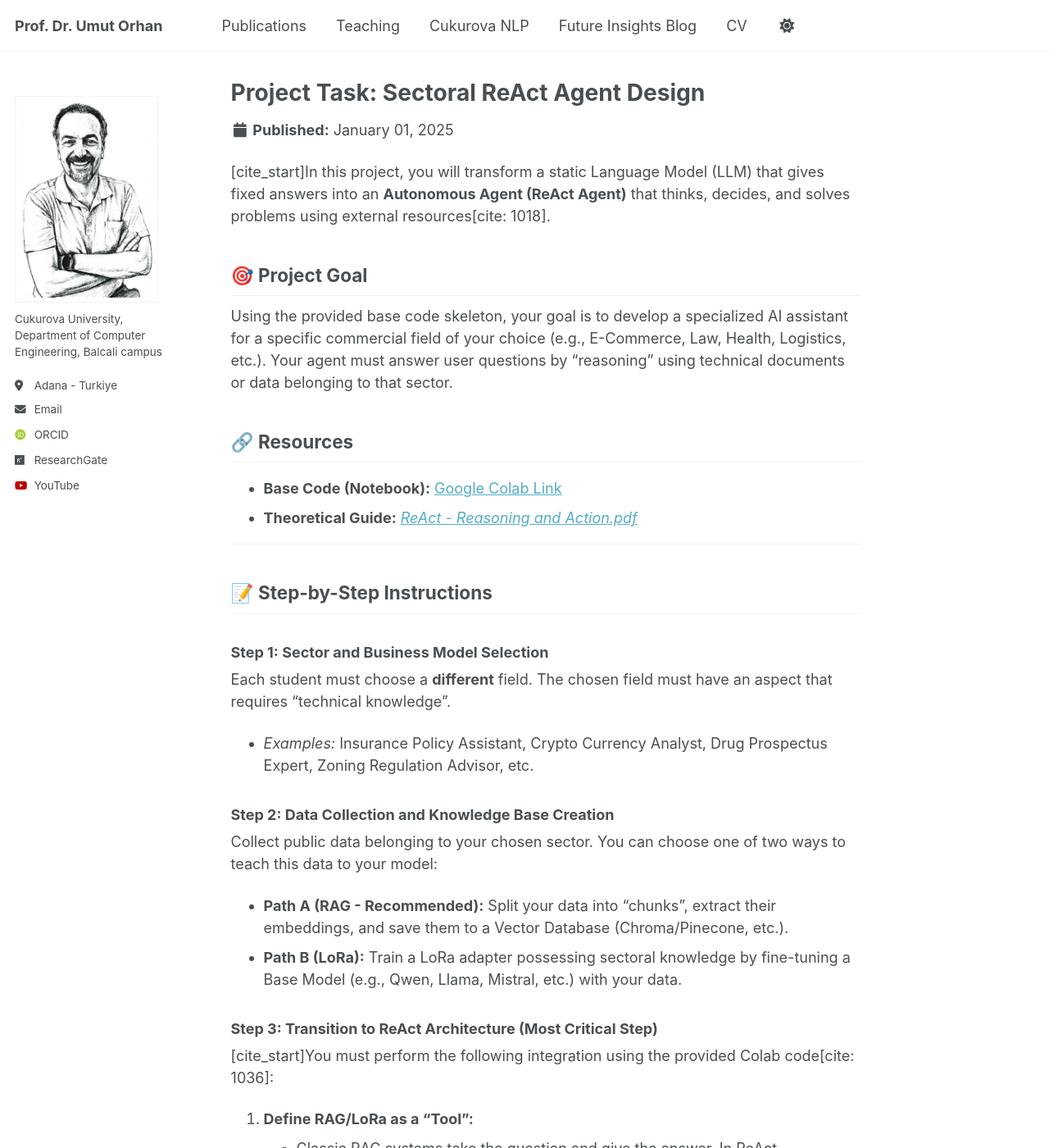
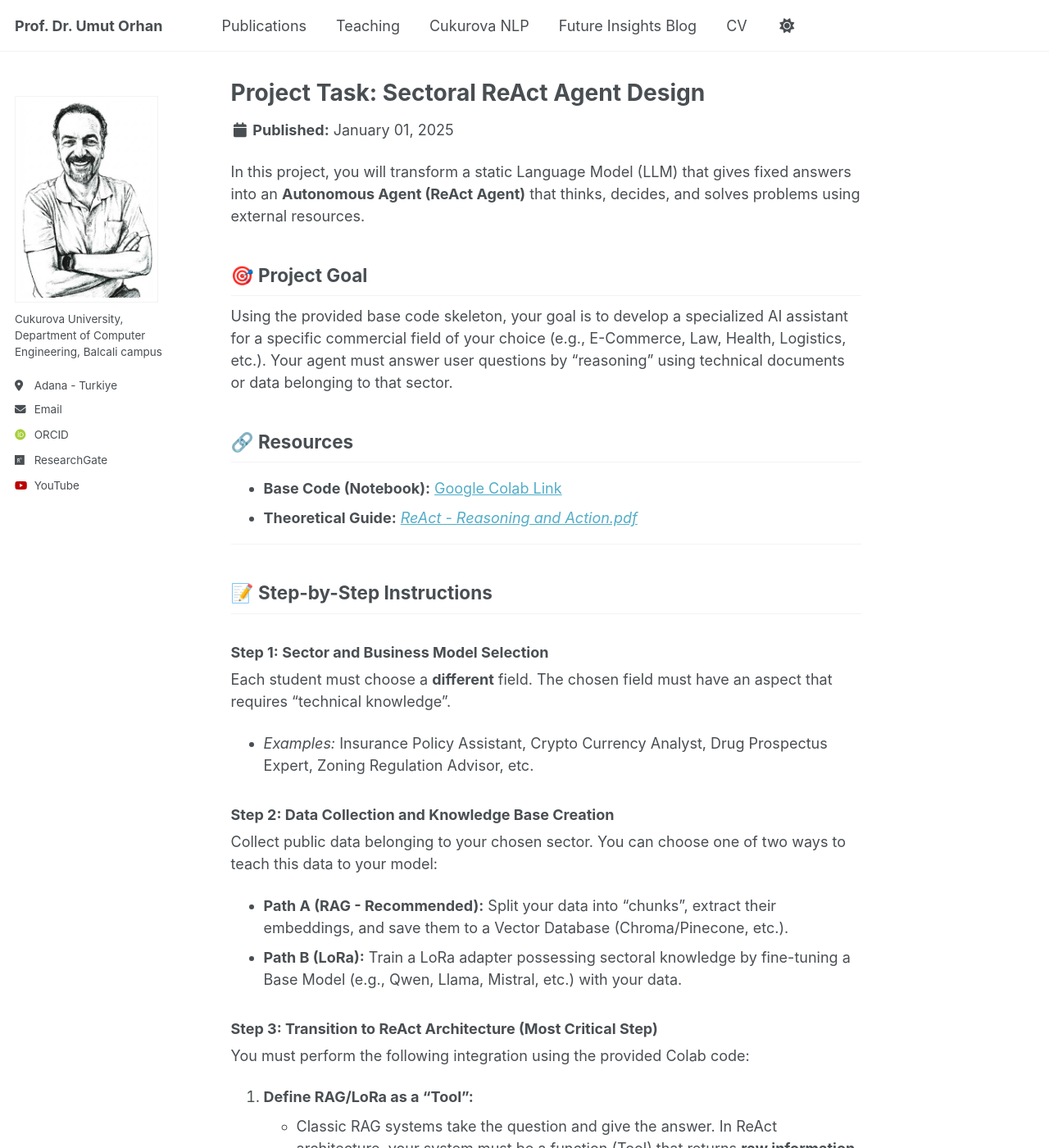
Before and after one commit to uorhan/uorhan.github.io, a Jekyll site: the page built from files/Agentic-task.md, in a window 1280 px wide and 1400 px high. Shown: the whole window at 82% size. Built offline with Jekyll 4.4.1, drawn with Linux system fonts in a browser that asks for light colours; some web fonts are replaced.

Commit message:
Clean up project description and integration steps
Removed citation markers from project description and integration instructions.

```diff
--- a/files/Agentic-task.md
+++ b/files/Agentic-task.md
@@ -4,7 +4,7 @@ date: 2025-1-1
 description: "A task to transform a static LLM into an autonomous ReAct Agent capable of reasoning and using external tools to solve problems."
 ---
 
-[cite_start]In this project, you will transform a static Language Model (LLM) that gives fixed answers into an **Autonomous Agent (ReAct Agent)** that thinks, decides, and solves problems using external resources[cite: 1018].
+In this project, you will transform a static Language Model (LLM) that gives fixed answers into an **Autonomous Agent (ReAct Agent)** that thinks, decides, and solves problems using external resources.
 
 ## 🎯 Project Goal
 
@@ -31,7 +31,7 @@ Collect public data belonging to your chosen sector. You can choose one of two w
 * **Path B (LoRa):** Train a LoRa adapter possessing sectoral knowledge by fine-tuning a Base Model (e.g., Qwen, Llama, Mistral, etc.) with your data.
 
 ### Step 3: Transition to ReAct Architecture (Most Critical Step)
-[cite_start]You must perform the following integration using the provided Colab code[cite: 1036]:
+You must perform the following integration using the provided Colab code:
 
 1.  **Define RAG/LoRa as a "Tool":**
     * Classic RAG systems take the question and give the answer. In ReAct architecture, your system must be a function (Tool) that returns **raw information (context)**, not the answer.
```
